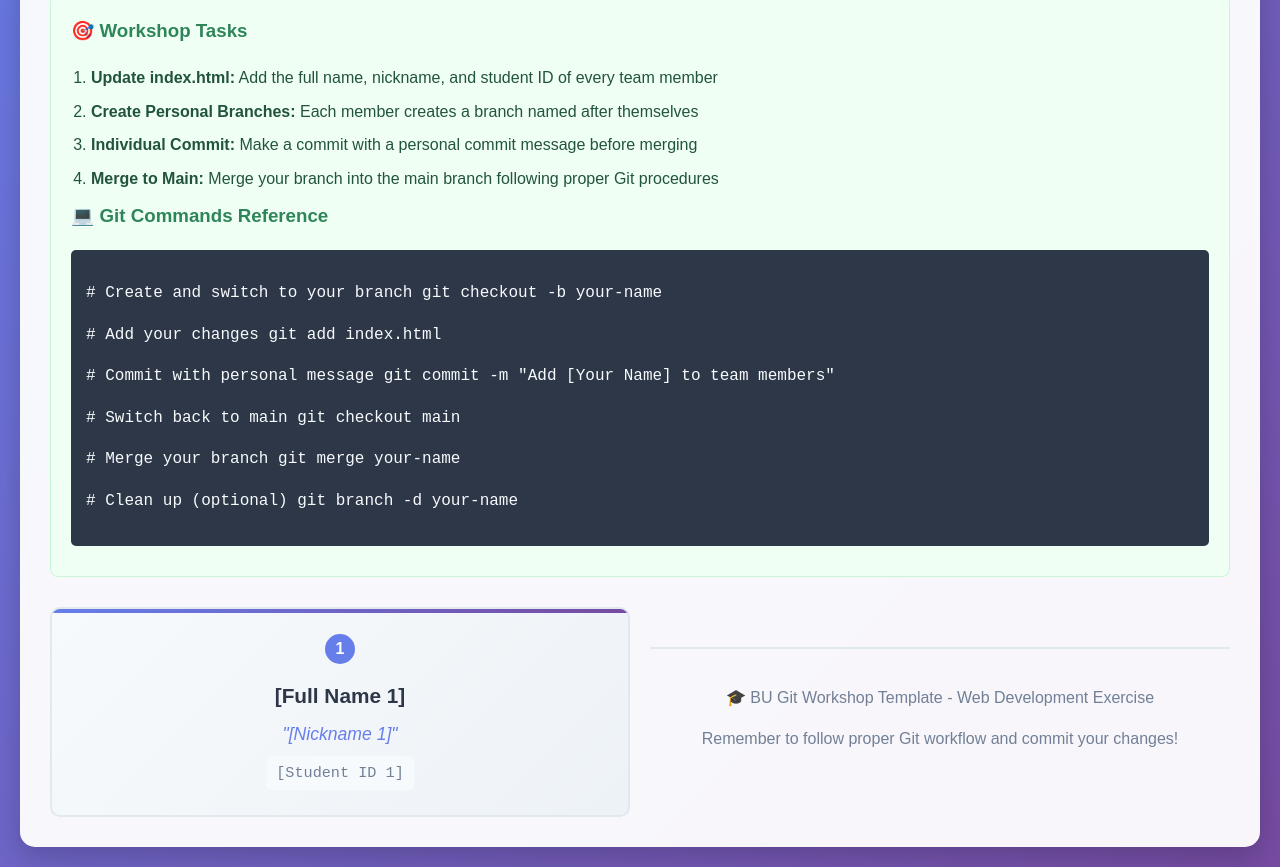
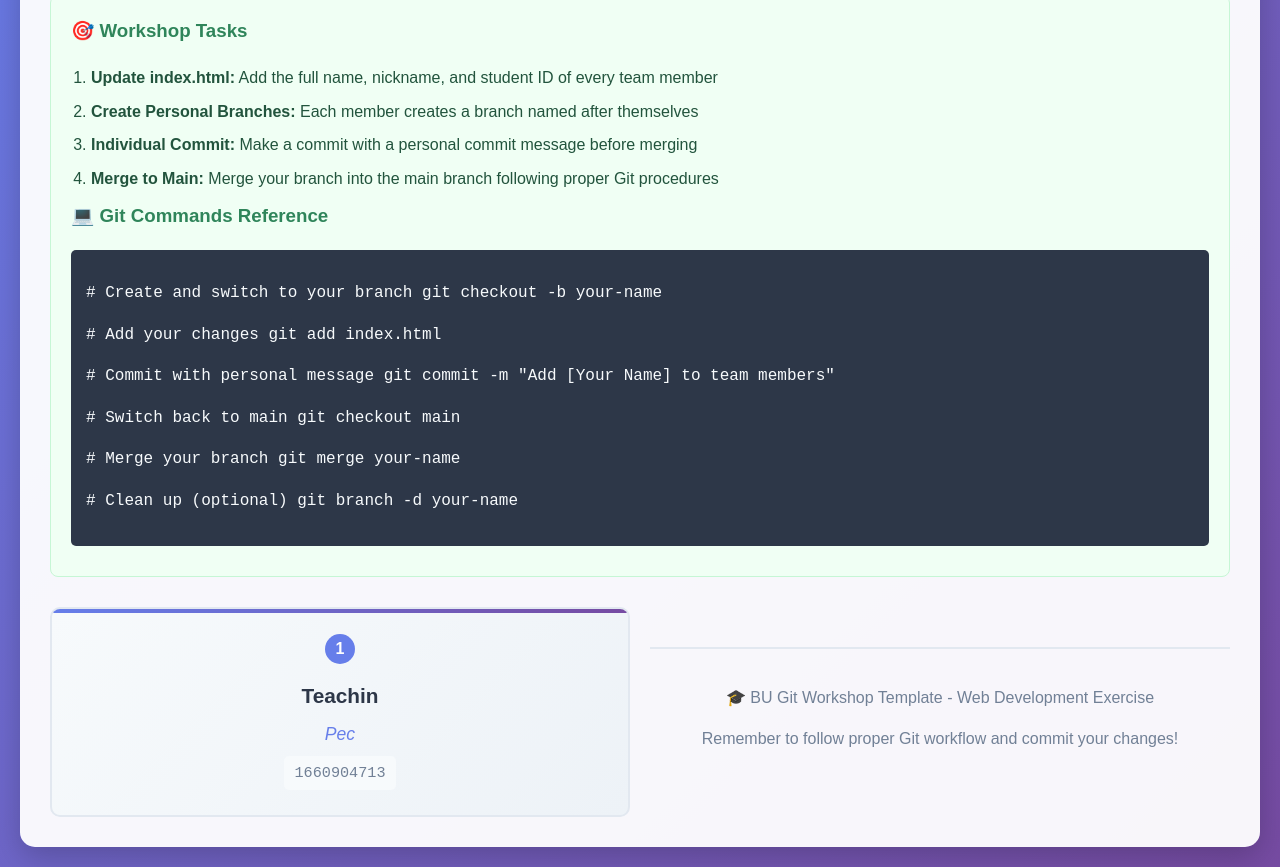
Before and after one commit to wizfodo/420, a plain HTML site: page index.html in a window 1280 px wide. Shown: the part 323-1190 px from the top of the page. Drawn offline with Linux system fonts and the light colour scheme.

Commit message:
Chang name

```diff
--- a/index.html
+++ b/index.html
@@ -208,9 +208,9 @@
         <!-- Member - Template -->
         <div class="member-card">
           <div class="member-number">1</div>
-          <div class="full-name">[Full Name 1]</div>
-          <div class="nickname">"[Nickname 1]"</div>
-          <div class="student-id">[Student ID 1]</div>
+          <div class="full-name">Teachin</div>
+          <div class="nickname">Pec</div>
+          <div class="student-id">1660904713</div>
         </div>
 
       <div class="footer">
```
